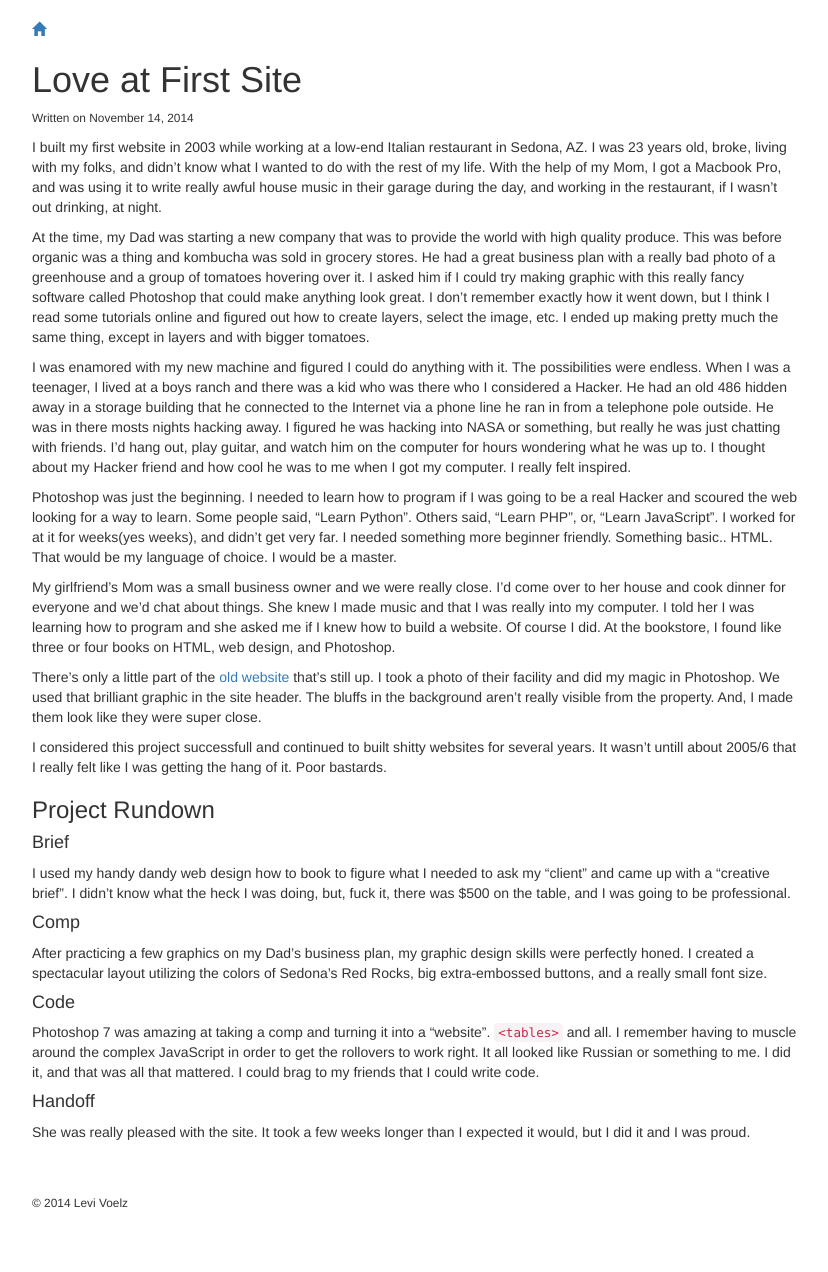
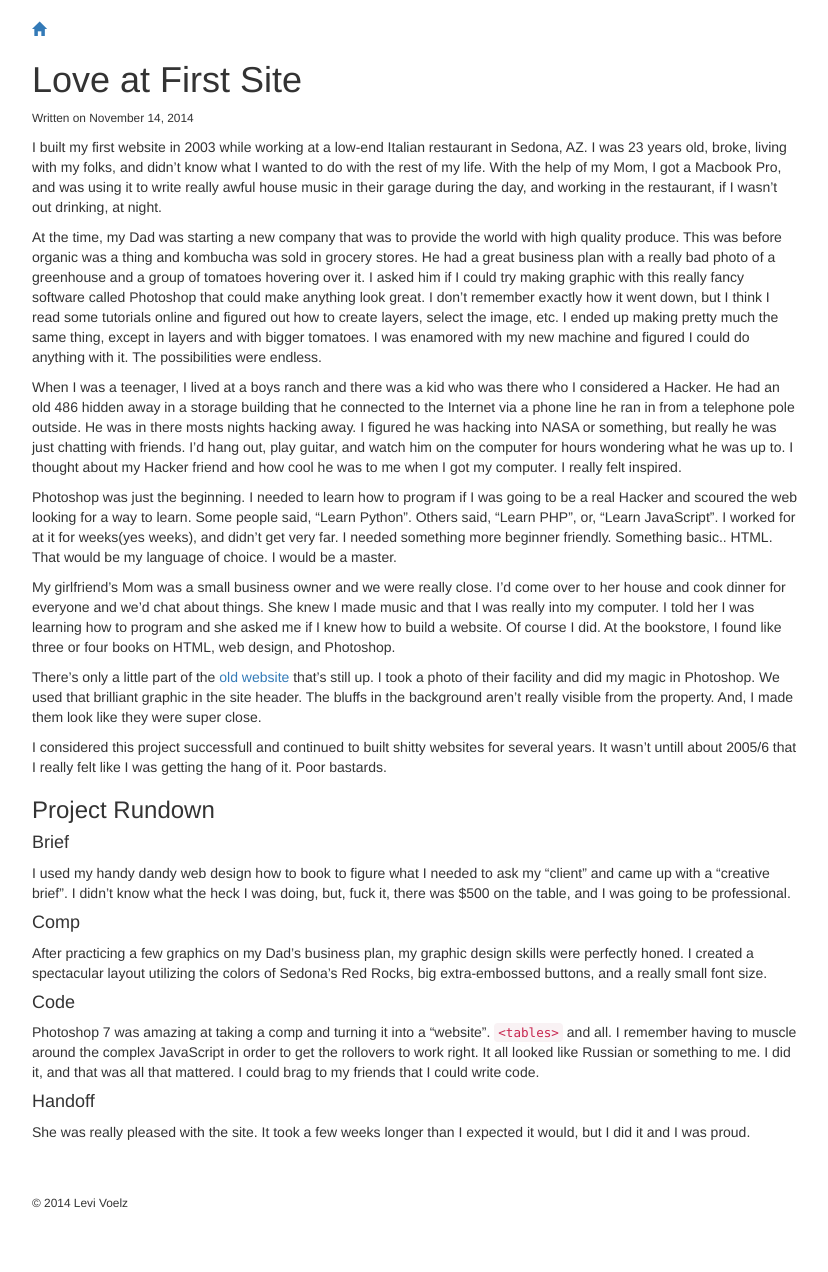
Before and after one commit to levivoelz/levivoelz.github.io, a Jekyll site: the page built from _posts/2014-11-14-love-at-first-site.md, in a window 1280 px wide. Shown: the whole page, without its empty margins (224-1052 px from the left). Built offline with Jekyll 4.4.1, drawn with Linux system fonts in a browser that asks for light colours.

```diff
--- a/_posts/2014-11-14-love-at-first-site.md
+++ b/_posts/2014-11-14-love-at-first-site.md
@@ -5,9 +5,9 @@ title: Love at First Site
 
 I built my first website in 2003 while working at a low-end Italian restaurant in Sedona, AZ. I was 23 years old, broke, living with my folks, and didn't know what I wanted to do with the rest of my life. With the help of my Mom, I got a Macbook Pro, and was using it to write really awful house music in their garage during the day, and working in the restaurant, if I wasn't out drinking, at night.
 
-At the time, my Dad was starting a new company that was to provide the world with high quality produce. This was before organic was a thing and kombucha was sold in grocery stores. He had a great business plan with a really bad photo of a greenhouse and a group of tomatoes hovering over it. I asked him if I could try making graphic with this really fancy software called Photoshop that could make anything look great. I don't remember exactly how it went down, but I think I read some tutorials online and figured out how to create layers, select the image, etc. I ended up making pretty much the same thing, except in layers and with bigger tomatoes.
+At the time, my Dad was starting a new company that was to provide the world with high quality produce. This was before organic was a thing and kombucha was sold in grocery stores. He had a great business plan with a really bad photo of a greenhouse and a group of tomatoes hovering over it. I asked him if I could try making graphic with this really fancy software called Photoshop that could make anything look great. I don't remember exactly how it went down, but I think I read some tutorials online and figured out how to create layers, select the image, etc. I ended up making pretty much the same thing, except in layers and with bigger tomatoes. I was enamored with my new machine and figured I could do anything with it. The possibilities were endless.
 
-I was enamored with my new machine and figured I could do anything with it. The possibilities were endless. When I was a teenager, I lived at a boys ranch and there was a kid who was there who I considered a Hacker. He had an old 486 hidden away in a storage building that he connected to the Internet via a phone line he ran in from a telephone pole outside. He was in there mosts nights hacking away. I figured he was hacking into NASA or something, but really he was just chatting with friends. I'd hang out, play guitar, and watch him on the computer for hours wondering what he was up to. I thought about my Hacker friend and how cool he was to me when I got my computer. I really felt inspired.
+When I was a teenager, I lived at a boys ranch and there was a kid who was there who I considered a Hacker. He had an old 486 hidden away in a storage building that he connected to the Internet via a phone line he ran in from a telephone pole outside. He was in there mosts nights hacking away. I figured he was hacking into NASA or something, but really he was just chatting with friends. I'd hang out, play guitar, and watch him on the computer for hours wondering what he was up to. I thought about my Hacker friend and how cool he was to me when I got my computer. I really felt inspired.
 
 Photoshop was just the beginning. I needed to learn how to program if I was going to be a real Hacker and scoured the web looking for a way to learn. Some people said, "Learn Python". Others said, "Learn PHP", or, "Learn JavaScript". I worked for at it for weeks(yes weeks), and didn't get very far. I needed something more beginner friendly. Something basic.. HTML. That would be my language of choice. I would be a master.
 
```
Also changed, not shown: 1 other file.
